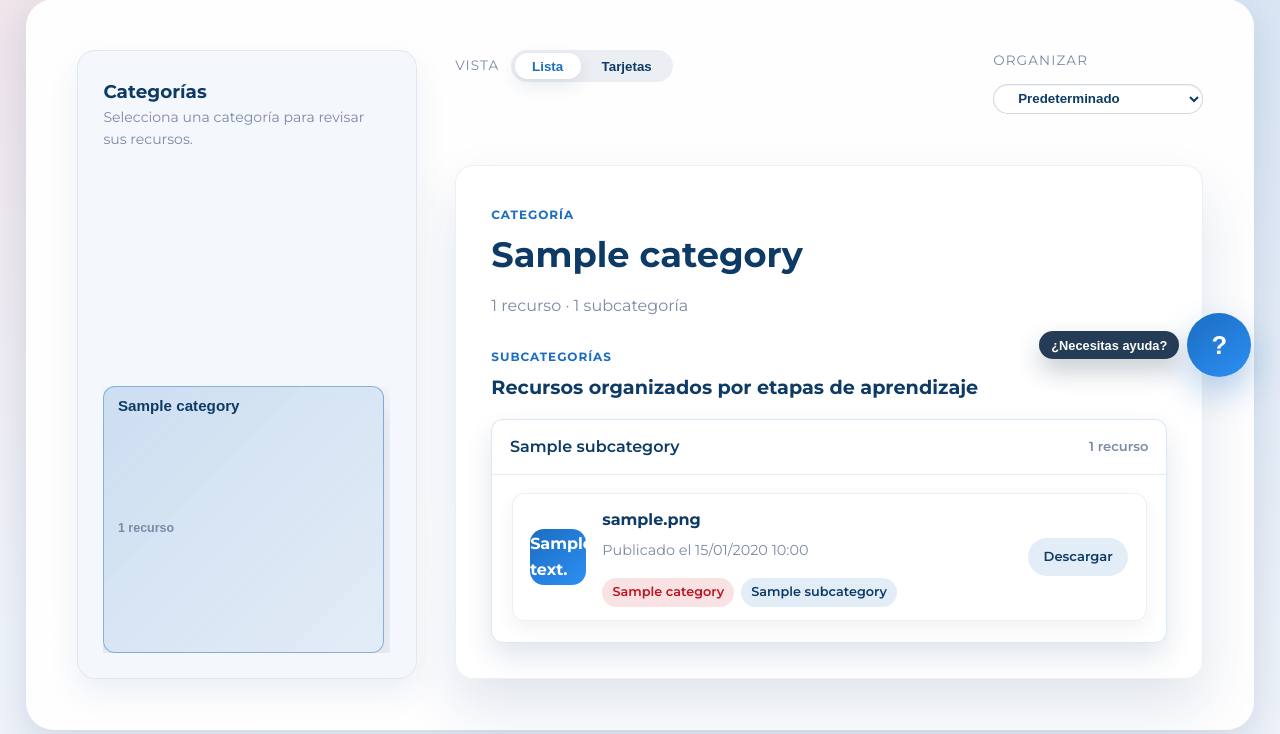
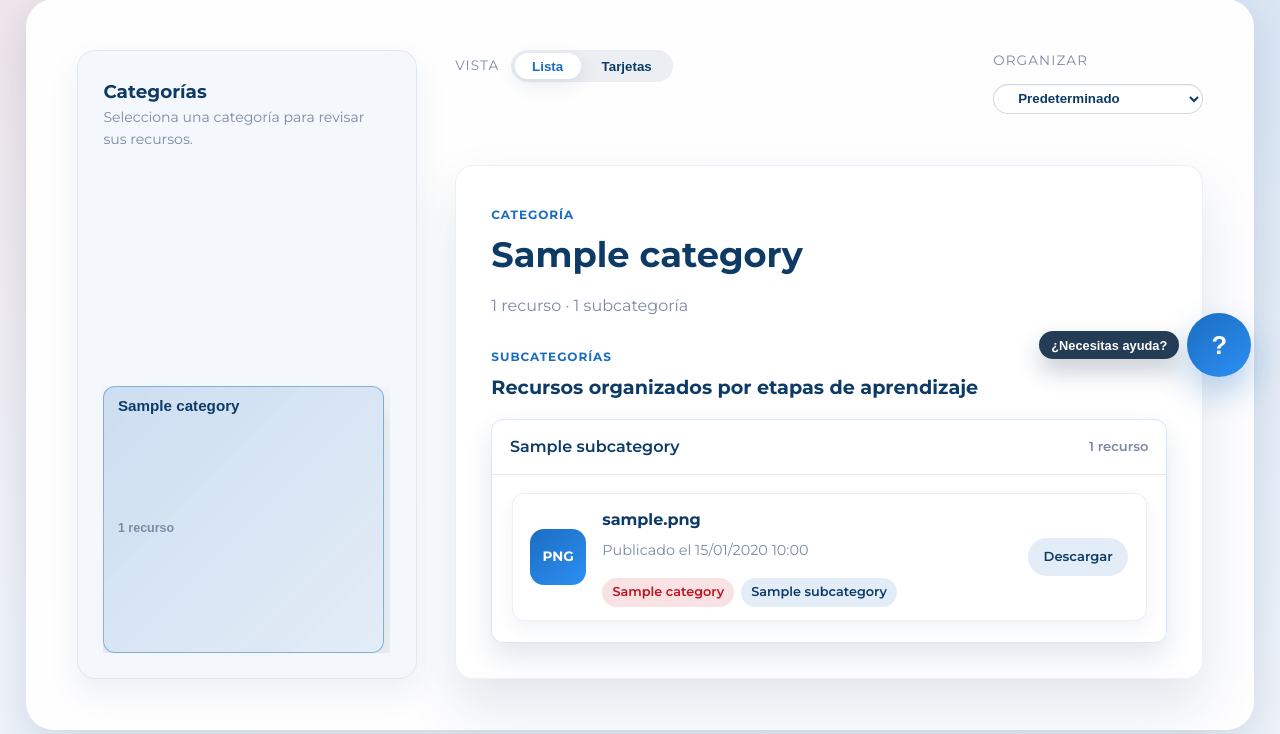
Before and after one commit to Rxrrx/WEBAAFCJ, a FastAPI app: page /library in a window 1280 px wide. Shown: the part 394-1128 px from the top of the page. Run offline with FastAPI, Linux system fonts and the light colour scheme; tables that the repository leaves empty hold one stand-in row (values such as "Sample post"); parts of the project's set-up code (start-up, migrations or seed data) failed here and were passed over; some libraries are stand-ins or nearby versions.

Commit message:
Se añaden mejoras sugeridas

```diff
--- a/app/static/styles.css
+++ b/app/static/styles.css
@@ -839,6 +839,11 @@ strong {
   font-weight: 700;
   display: grid;
   place-items: center;
+  font-size: 0.85rem;
+  line-height: 1;
+  overflow: hidden;
+  text-overflow: ellipsis;
+  white-space: nowrap;
 }
 
 .document-card__body {
--- a/app/templates/index.html
+++ b/app/templates/index.html
@@ -137,8 +137,9 @@
   <ul class="document-feed">
     {% for doc in documents %}
     <li class="document-card document-card--compact">
+      {%- set _ext = (doc.filename.split('.')[-1].upper() if '.' in doc.filename else (doc.content_type.split('/')[-1].upper() if '/' in doc.content_type else doc.content_type)) -%}
       <div class="document-card__type" aria-hidden="true">
-        {{ "PDF" if doc.content_type == "application/pdf" else "DOC" }}
+        {{ _ext if _ext in ['PDF','PPT','PPTX','DOC','DOCX','TXT'] else _ext[:6] }}
       </div>
       <div class="document-card__body">
         <h3 class="document-card__title">{{ doc.filename }}</h3>
--- a/app/templates/library.html
+++ b/app/templates/library.html
@@ -10,8 +10,9 @@
   data-doc-id="{{ doc.id }}"
   data-uploaded-at="{{ doc.uploaded_at.isoformat() if doc.uploaded_at else '' }}"
 >
+  {%- set _ext = (doc.filename.split('.')[-1].upper() if '.' in doc.filename else (doc.content_type.split('/')[-1].upper() if '/' in doc.content_type else doc.content_type)) -%}
   <div class="document-card__type" aria-hidden="true">
-    {{ "PDF" if doc.content_type == "application/pdf" else (doc.content_type.split('/')[-1].upper() if '/' in doc.content_type else doc.content_type) }}
+    {{ _ext if _ext in ['PDF','PPT','PPTX','DOC','DOCX','TXT'] else _ext[:6] }}
   </div>
   <div class="document-card__body">
     <h3 class="document-card__title">{{ doc.filename }}</h3>
```
